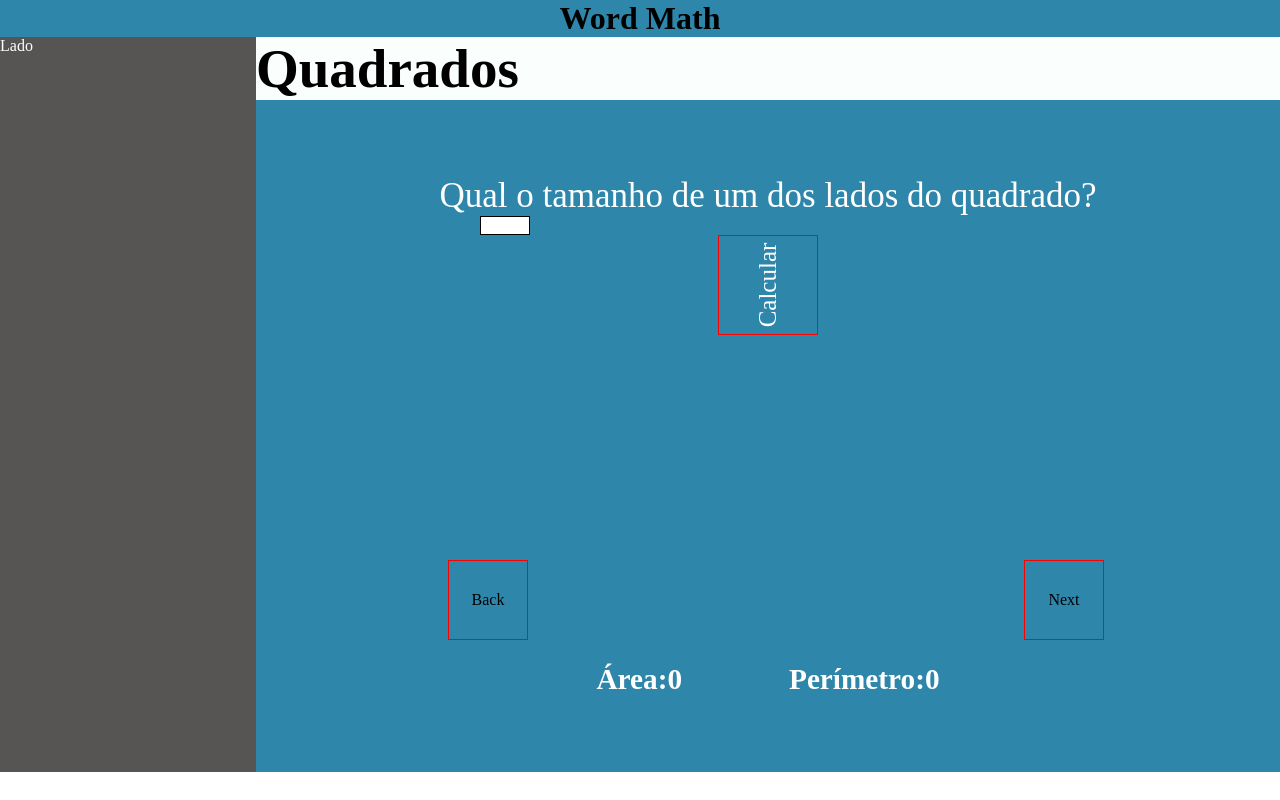
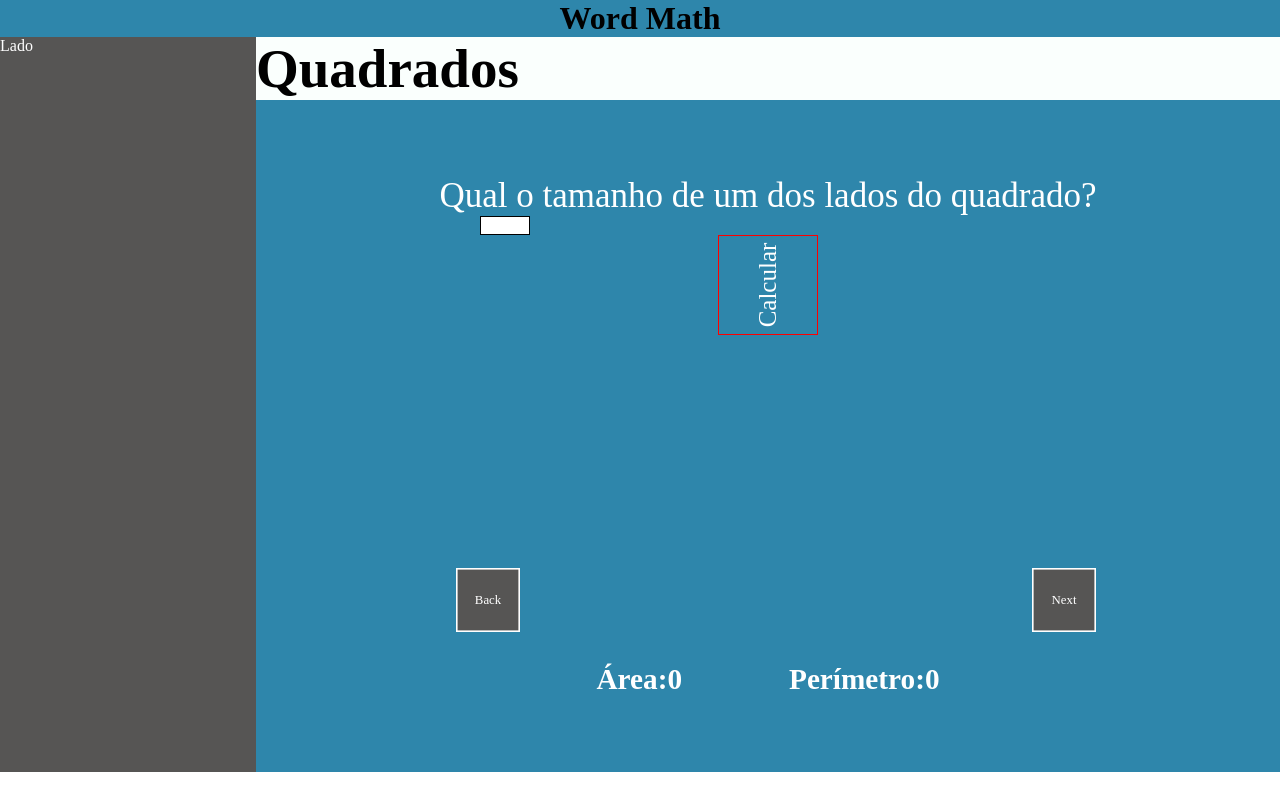
Before and after one commit to Davi-Serrano/Word-Math, a React (Create React App) app: page / in a window 1280 px wide. Built offline with nearby package versions, Linux system fonts and the light colour scheme.

Commit message:
btn Next e Back estilizados

```diff
--- a/src/components/Section/Geometric/style.js
+++ b/src/components/Section/Geometric/style.js
@@ -2,6 +2,7 @@ import styled from "styled-components";
 
 export const Title = styled.h2`
         font-size: 55px;
+
 
 
         background-color: #FAFFFD;
@@ -179,11 +180,21 @@ export const IndxBtnNext = styled.div`
         justify-content: center;
         align-items: center;
 
-        border: 1px solid red;
+        border: 2px solid white;
+        background-color: #565554;
+        color: white;
+
 
         position: absolute;
         top: 70%;
         left: 80%;
+
+        transform: scale(0.8);
+        transition: 0.5s ease;
+
+        &:hover{
+                transform: scale(1) ;
+        }
 
 `
 
@@ -196,9 +207,19 @@ export const IndxBtnBack = styled.div`
         justify-content: center;
         align-items: center;
 
-        border: 1px solid red;
+        border: 2px solid white;
+        background-color: #565554;
+        color: white;
 
         position: absolute;
         top: 70%;
         left: 35%;
+
+        transform: scale(0.8);
+        transition: 0.5s ease;
+
+        &:hover{
+                transform: scale(1) ;
+        }
+
 `
```
